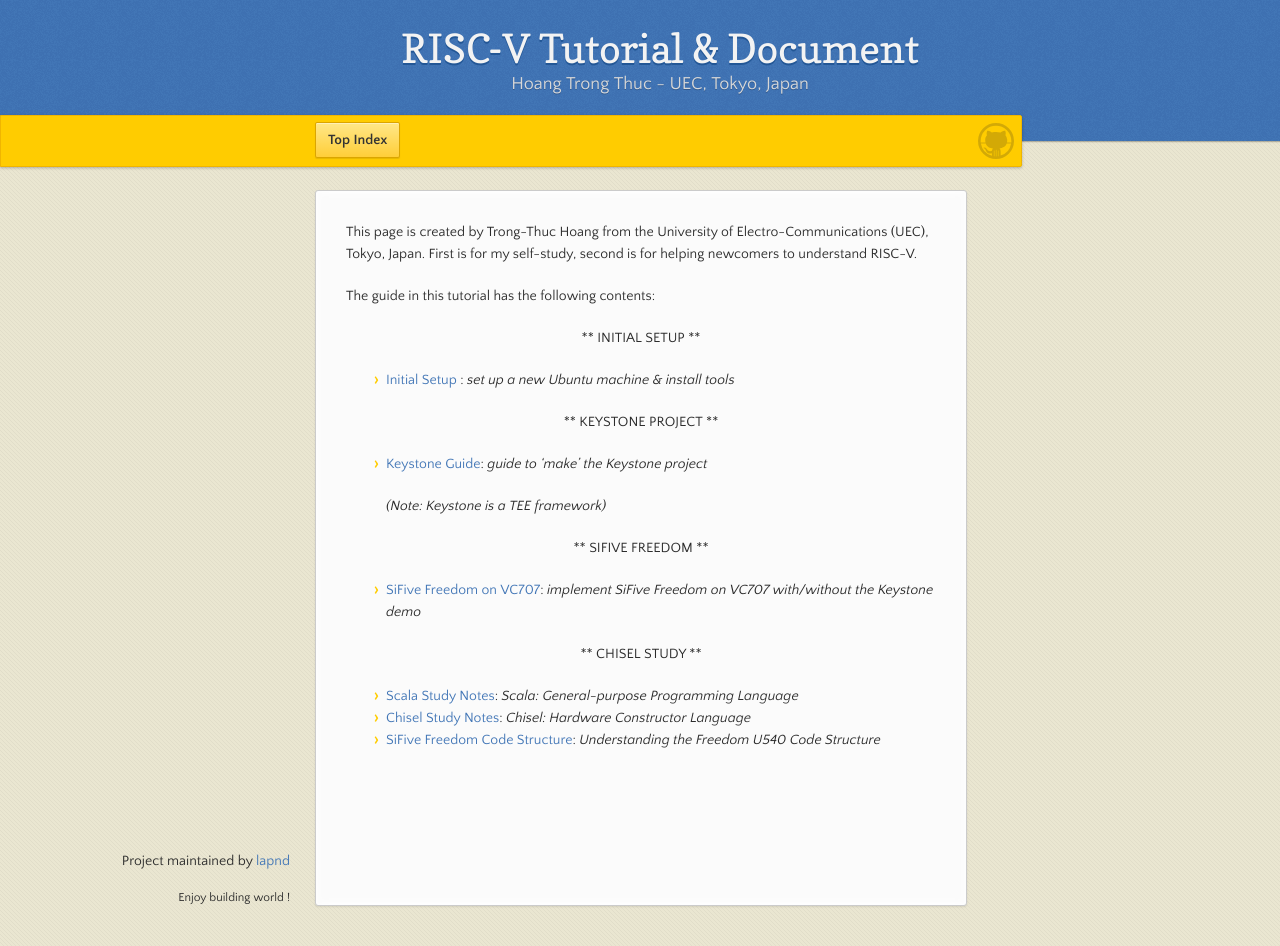
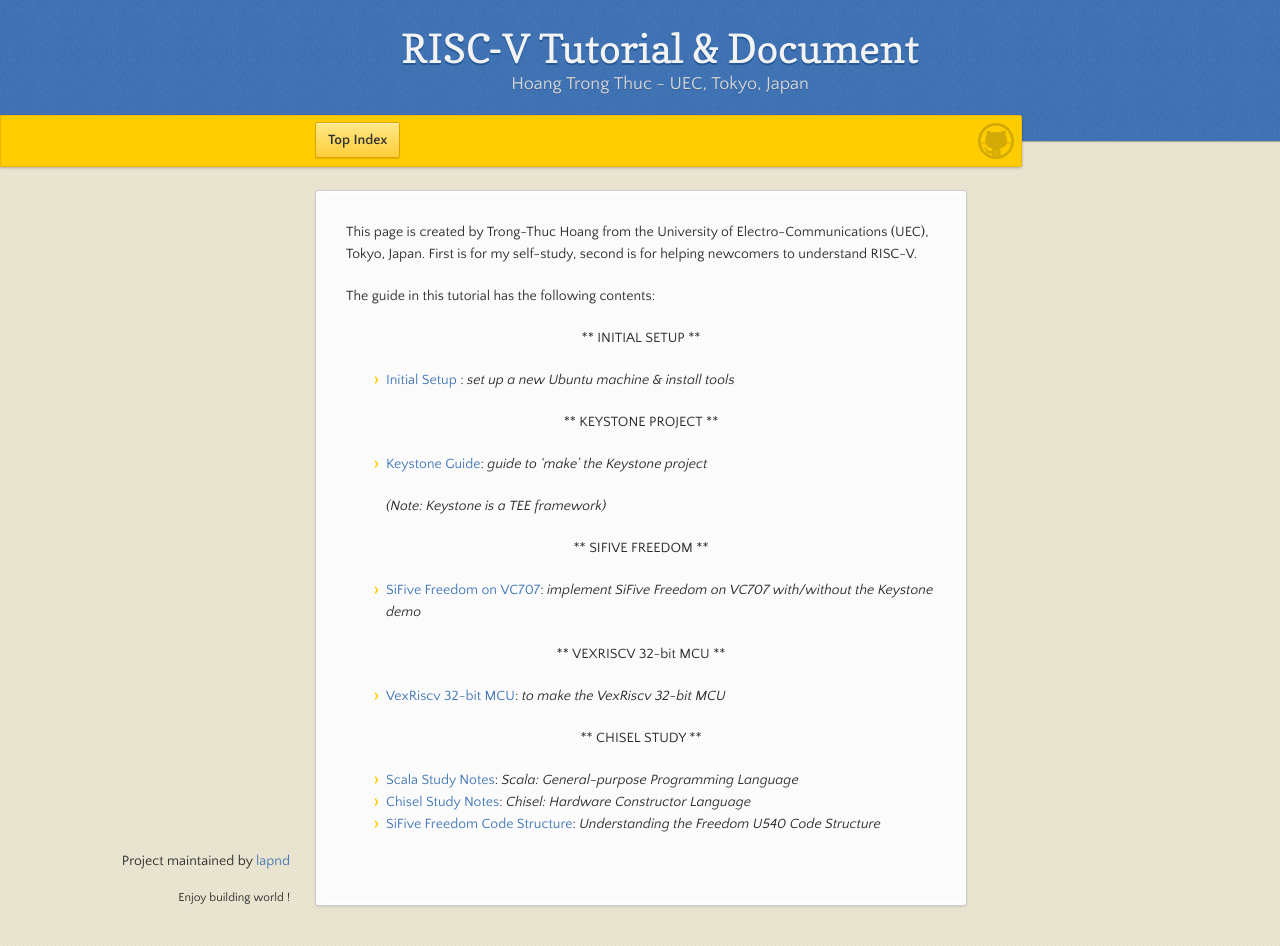
Before and after one commit to lapnd/httdes.github.io, a Jekyll site: the page built from index.md, in a window 1280 px wide and 946 px high. Built offline with Jekyll 4.4.1, drawn with Linux system fonts in a browser that asks for light colours.

Commit message:
Update index.md

```diff
--- a/index.md
+++ b/index.md
@@ -20,6 +20,10 @@ The guide in this tutorial has the following contents:
 
 - [SiFive Freedom on VC707](./vc707.md): *implement SiFive Freedom on VC707 with/without the Keystone demo*
 
+<p style="text-align:center">** VEXRISCV 32-bit MCU **</p>
+
+- [VexRiscv 32-bit MCU](./vexriscv.md): *to make the VexRiscv 32-bit MCU*
+
 <p style="text-align:center">** CHISEL STUDY **</p>
 
 - [Scala Study Notes](./scala.md): *Scala: General-purpose Programming Language*
```
